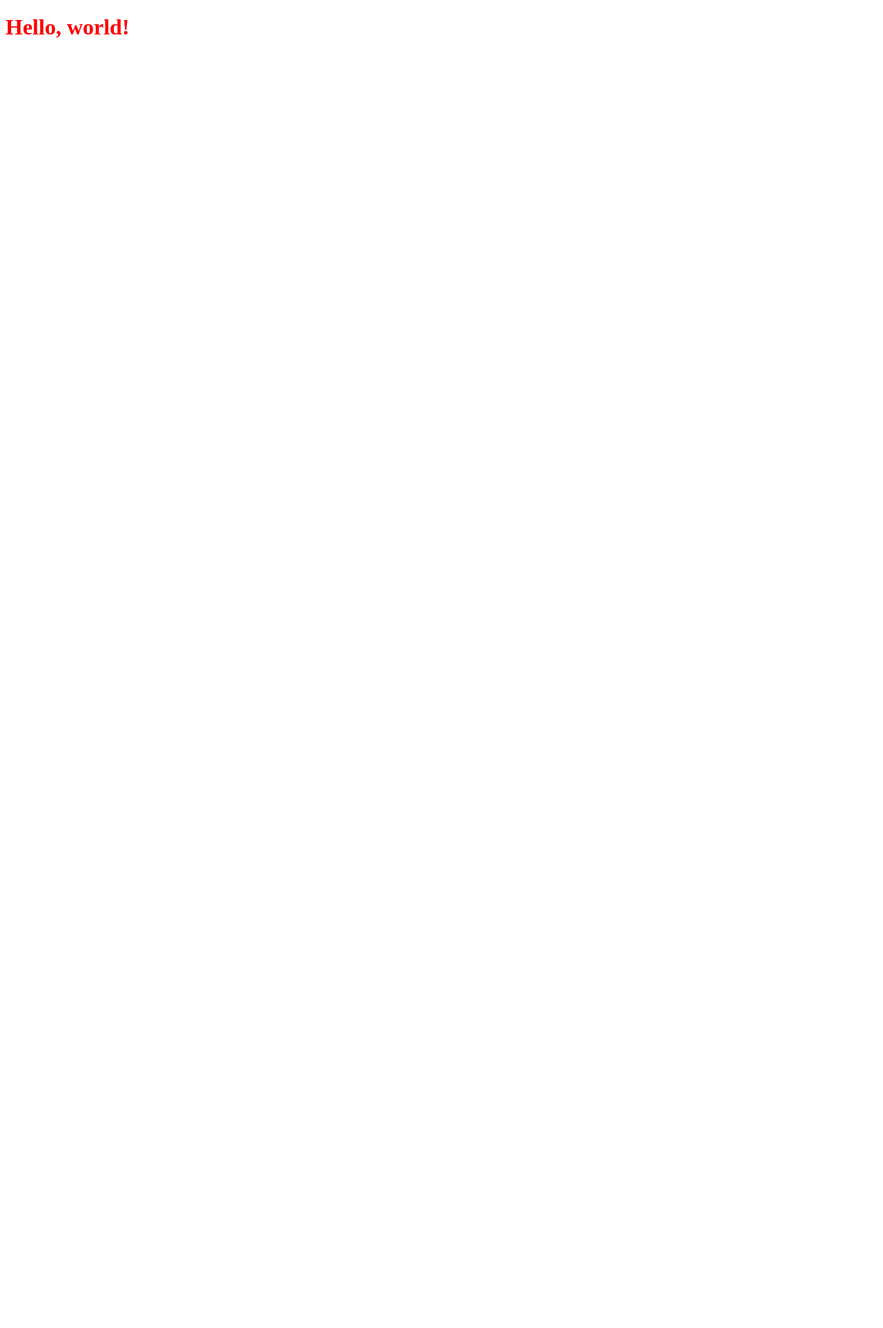
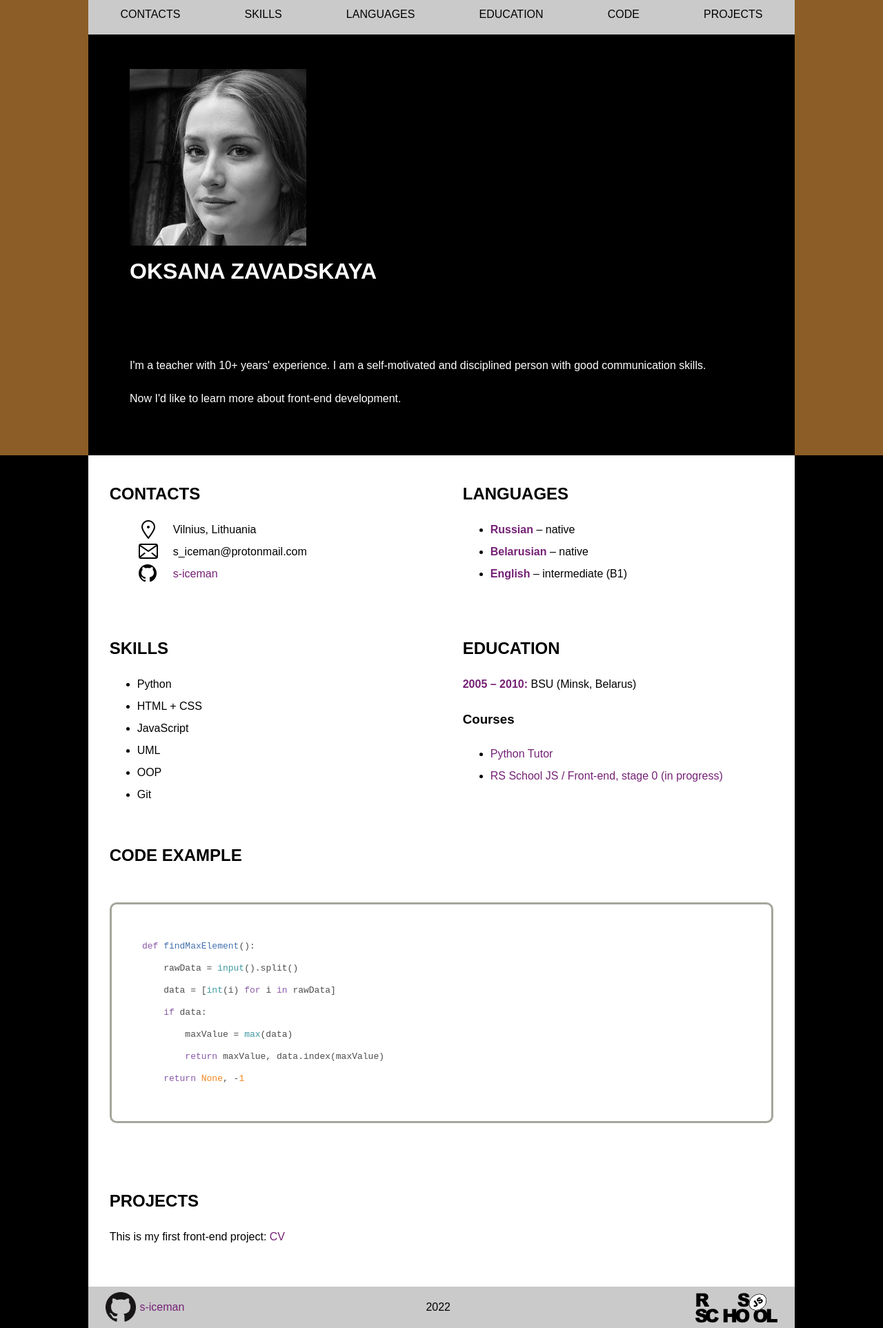
Before and after one commit to s-iceman/rsschool-cv, a plain HTML site: page index.html in a window 1280 px wide. Shown: the whole page at 69% size. Before the commit the page ends 800 px from the top, so only its background shows below. Drawn offline with Linux system fonts and the light colour scheme; a web font is replaced by a local one.

Commit message:
feat: add cv

```diff
--- /dev/null
+++ b/css/style.css
@@ -0,0 +1,160 @@
+@font-face {
+    font-family: 'Barlow';
+    src: url("assets/fonts/Barlow-Regular.ttf");
+    font-weight: 300;
+  }
+
+@font-face {
+    font-family: 'Barlow';
+    src: url("assets/fonts/Barlow-Bold.ttf");
+    font-weight: 600;
+  }
+
+* {
+    box-sizing: border-box;
+}
+
+body {
+    font-family: 'Barlow', sans-serif;
+    line-height: 2em;
+    min-height: 100vh;
+    margin: 0;
+    padding: 0;
+    width: 100%;
+    background-color: black;
+}
+
+h1 {
+    font-size: 2em;
+    line-height: 1em;
+    padding-bottom: 10%;
+}
+
+a {
+    color: black;
+    text-decoration: none;
+}
+
+section {
+    background-color: white;
+    width: 50%;
+    padding: 20px 3%;
+}
+
+code {
+    border: solid 3px rgb(165, 165, 156);
+    border-radius: 10px;
+}
+
+.top-wrapper {
+    display: flex;
+    flex-direction: column;
+    background-color: rgba(184, 123, 50, 0.76);
+    padding: 0 10%;
+}
+
+.nav-panel a:hover, .nav-panel a:active {
+    font-size: 150%;
+    text-shadow: darkgreen;
+    font-weight: 500;
+}
+
+.summary {
+    min-height: 10%;
+    background-color: black;
+    color: white;
+    margin: 0;
+    padding: 50px 60px;
+    display: flex;
+    flex-direction: row;
+    justify-content: space-between;
+    align-items: center;
+    flex-wrap: wrap-reverse;
+}
+
+.nav-panel {
+    display: flex;
+    flex-direction: row;
+    align-items: stretch;
+    justify-content: space-around;
+    margin: 0;
+    padding: 0;
+    background: #cacaca;
+    height: 50px;
+    flex-wrap: wrap;
+}
+
+.nav-item {
+    justify-content: center;
+    margin: 5px;
+}
+
+.content {
+    display: flex;
+    flex-wrap: wrap;
+    padding: 0 10%;
+    margin: 0 auto;
+}
+
+.common-section {
+    width: 100%;
+    padding-bottom: 0;
+    padding-top: 0;
+}
+
+.common-section:last-child {
+    padding-bottom: 40px;
+}
+
+.middle-align {
+    display: flex;
+    align-items: center;
+}
+
+.contact-label {
+    margin-left: 20px;
+}
+
+.nobull {
+    list-style-type: none;
+}
+
+.link {
+    color: rgb(117, 34, 117);
+    transition: color 0.5s;
+  }
+
+.link:hover {
+    color: rgba(184, 123, 50, 0.76);
+}
+
+footer {
+    width: 100%;
+    padding: 0 10%;
+}
+
+.bottom-wrapper {
+    display: flex;
+    flex-direction: row;
+    align-items: center;
+    justify-content: space-between;
+    padding: 5px 2%;
+    background: #cacaca;
+    height: 60px;
+    flex-wrap: wrap;
+}
+
+.footer-item {
+    display: flex;
+    align-items: center;
+}
+
+.logo {
+    height: 50px;
+    padding: 3px 5px;
+}
+
+.accent-text {
+    font-weight: 600;
+    color: rgb(117, 34, 117);
+}
--- a/index.html
+++ b/index.html
@@ -4,10 +4,111 @@
     <meta charset="UTF-8">
     <meta http-equiv="X-UA-Compatible" content="IE=edge">
     <meta name="viewport" content="width=device-width, initial-scale=1.0">
-    <link rel="stylesheet" href="style.css">
-    <title>Document</title>
+    <link rel="stylesheet" href="./css/tomorrow.min.css">
+    <link rel="stylesheet" href="./css/style.css">
+    <link rel="shortcut icon" href="./assets/images/cv_16.ico" type="image/x-icon">
+    <title>cv</title>
 </head>
 <body>
-    <h1>Hello, world!</h1>
+    <div class="top-wrapper">
+        <nav>
+            <ul class="nav-panel nobull">
+                <li class="nav-item"><a href="#contacts">CONTACTS</a></li>
+                <li class="nav-item"><a href="#skills">SKILLS</a></li>
+                <li class="nav-item"><a href="#langs">LANGUAGES</a></li>
+                <li class="nav-item"><a href="#edu">EDUCATION</a></li>
+                <li class="nav-item"><a href="#code">CODE</a></li>
+                <li class="nav-item"><a href="#projects">PROJECTS</a></li>
+            </ul>
+        </nav>
+        <header class="summary">
+            <div class="description">
+                <h1>OKSANA ZAVADSKAYA</h1>
+                <p>I'm a teacher with 10+ years' experience. I am a self-motivated and disciplined person with good communication skills.</p>
+                <p>Now I'd like to learn more about front-end development.</p>
+            </div>
+            <img src="./assets/images/portrait_small.jpg" alt="photo">
+        </header>
+    </div>
+    <main class="content">
+        <section id="contacts">
+            <h2>CONTACTS</h2>
+            <ul class="nobull">
+                <li class="middle-align">
+                    <img src="./assets/images/location_32.png" alt="location:">
+                    <span class="contact-label">Vilnius, Lithuania</span>
+                </li>
+                <li class="middle-align">
+                    <img src="./assets/images/mail_32.png" alt="email">
+                    <span class="contact-label">s_iceman@protonmail.com</span>
+                </li>
+                <li class="middle-align">
+                    <img src="./assets/images/github_32.png" alt="github">
+                    <a class="contact-label link" href="https://github.com/s-iceman">s-iceman</a>
+                </li>
+            </ul>
+        </section>
+        <section id="langs">
+            <h2>LANGUAGES</h2>
+            <ul>
+                <li><span class="accent-text">Russian</span> – native</li>
+                <li><span class="accent-text">Belarusian</span> – native</li>
+                <li><span class="accent-text">English</span> – intermediate (B1)</li>
+            </ul>
+        </section>
+        <section id="skills">
+            <h2>SKILLS</h2>
+            <ul>
+                <li>Python</li>
+                <li>HTML + CSS</li>
+                <li>JavaScript</li>
+                <li>UML</li>
+                <li>OOP</li>
+                <li>Git</li>
+            </ul>
+        </section>
+        <section id="edu">
+            <h2>EDUCATION</h2>
+            <p><span class="accent-text">2005 – 2010:</span> BSU (Minsk, Belarus)</p>
+            <h3>Courses</h3>
+            <ul>
+                <li><a href="https://pythontutor.ru/" class="link">Python Tutor</a></li>
+                <li><a href="https://rs.school/index.html" class="link">RS School JS / Front-end, stage 0 (in progress)</a></li>
+            </ul>
+        </section>
+        <section class="common-section" id="code">
+            <h2>CODE EXAMPLE</h2>
+                <pre class="code">
+                    <code class="python">
+    def findMaxElement():
+        rawData = input().split()
+        data = [int(i) for i in rawData]
+        if data:
+            maxValue = max(data)
+            return maxValue, data.index(maxValue)
+        return None, -1
+                </code>
+            </pre>
+        </section>
+        <section class="common-section" id="projects">
+            <h2>PROJECTS</h2>
+            <p>
+                This is my first front-end project:
+                <a href="https://s-iceman.github.io/rsschool-cv/" class="link">CV</a>
+            </p>
+        </section>
+    </main>
+    <footer>
+        <div class="bottom-wrapper">
+            <span class="footer-item">
+                <img src="./assets/images/github_64.png" alt="github" class="footer-item logo">
+                <a href="https://github.com/s-iceman" class="link">s-iceman</a>
+            </span>
+            <span class="footer-item">2022</span>
+            <a href="https://rs.school/index.html" class="footer-item"><img src="./assets/images/rs_school_js.svg" alt="rsschool-logo" class="logo"></a>
+        </div>
+    </footer>
+    <script src="./scripts/highlight.min.js"></script>
+    <script>hljs.highlightAll();</script>
 </body>
 </html>
--- a/style.css
+++ /dev/null
@@ -1,3 +0,0 @@
-h1 {
-    color: red;
-}
```
Also changed, not shown: css/tomorrow.min.css (added, +7 -0 lines), assets/fonts/Barlow-Bold.ttf (added), assets/fonts/Barlow-Regular.ttf (added), assets/images/cv_16.ico (added), assets/images/github.png (added), assets/images/github_16.png (added), assets/images/github_32.png (added), assets/images/github_64.png (added), assets/images/location_16.png (added), assets/images/location_32.png (added), assets/images/mail_16.png (added), assets/images/mail_32.png (added), assets/images/portrait.jpg (added), assets/images/portrait_gray.jpg (added), 3 more files.
